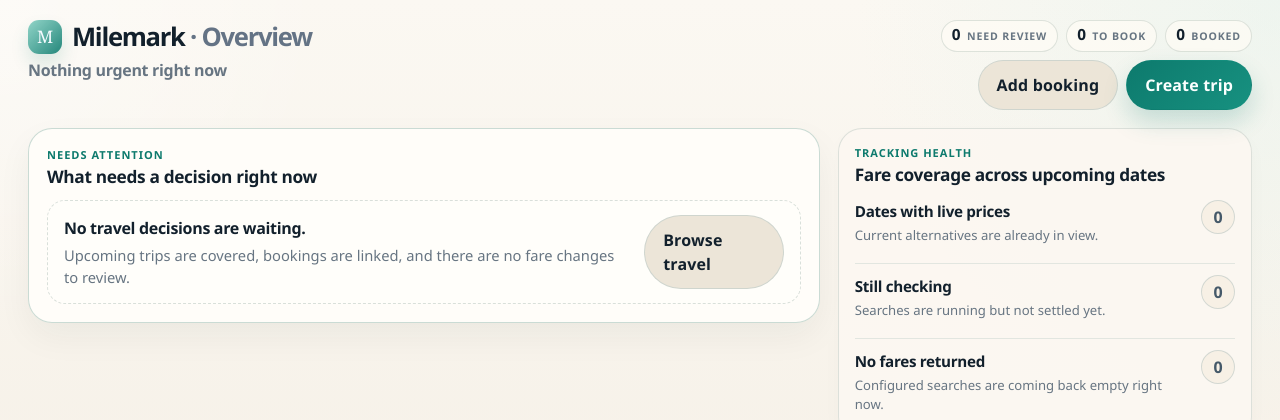
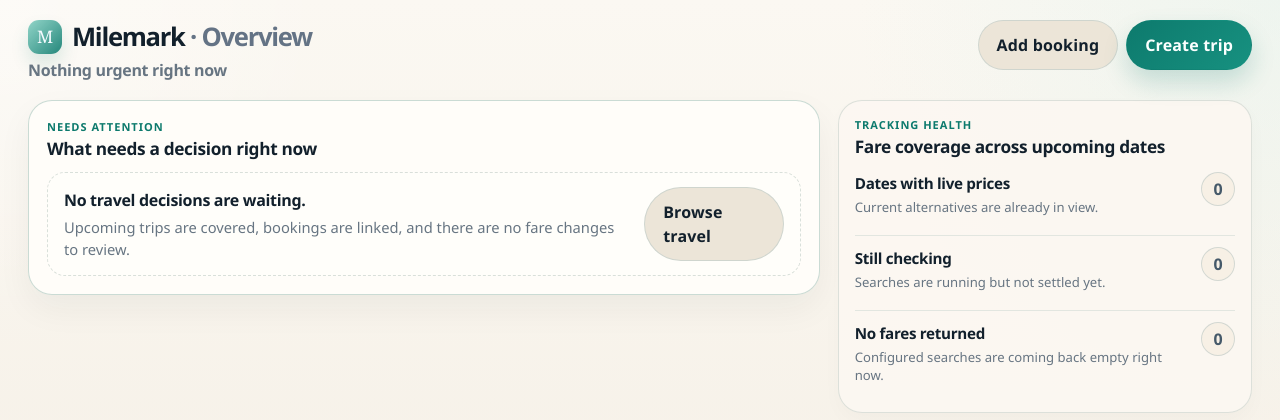
Before and after one commit to dchen8108/travel-agent, a FastAPI app: page / in a window 1280 px wide. Shown: the top 420 px of the page. Run offline with FastAPI, Linux system fonts and the light colour scheme; data that the repository does not hold is empty.

Commit message:
Simplify dashboard overview actions

```diff
--- a/app/static/app.css
+++ b/app/static/app.css
@@ -1967,46 +1967,10 @@ textarea {
 }
 
 .mission-side {
-  display: grid;
-  gap: 8px;
-  justify-items: end;
-  align-content: start;
-}
-
-.mission-stat-row {
   display: flex;
   align-items: center;
   justify-content: flex-end;
-  gap: 8px;
-  flex-wrap: wrap;
-}
-
-.mission-stat {
-  display: flex;
-  align-items: baseline;
-  gap: 7px;
-  min-width: 0;
-  padding: 6px 10px;
-  border-radius: 999px;
-  border: 1px solid rgba(209, 216, 210, 0.74);
-  background: rgba(255, 252, 246, 0.7);
-  text-align: left;
-}
-
-.mission-stat span {
-  font-family: var(--font-sans);
-  font-size: 0.96rem;
-  font-weight: 800;
-  letter-spacing: -0.04em;
-  line-height: 1;
-}
-
-.mission-stat small {
-  color: var(--muted);
-  font-size: 0.66rem;
-  font-weight: 800;
-  letter-spacing: 0.08em;
-  text-transform: uppercase;
+  align-self: start;
 }
 
 .mission-actions {
@@ -2958,10 +2922,6 @@ code {
   }
 
   .mission-side {
-    justify-items: start;
-  }
-
-  .mission-stat-row {
     justify-content: flex-start;
   }
 
--- a/app/templates/today.html
+++ b/app/templates/today.html
@@ -19,20 +19,6 @@
       </p>
     </div>
     <div class="mission-side">
-      <div class="mission-stat-row">
-        <div class="mission-stat">
-          <span>{{ action_count }}</span>
-          <small>Need review</small>
-        </div>
-        <div class="mission-stat">
-          <span>{{ planned_instances|length }}</span>
-          <small>To book</small>
-        </div>
-        <div class="mission-stat">
-          <span>{{ total_booked_monitoring }}</span>
-          <small>Booked</small>
-        </div>
-      </div>
       <div class="mission-actions">
         <a class="button secondary" href="/bookings/new">Add booking</a>
         <a class="button primary" href="/trips/new">Create trip</a>
```
